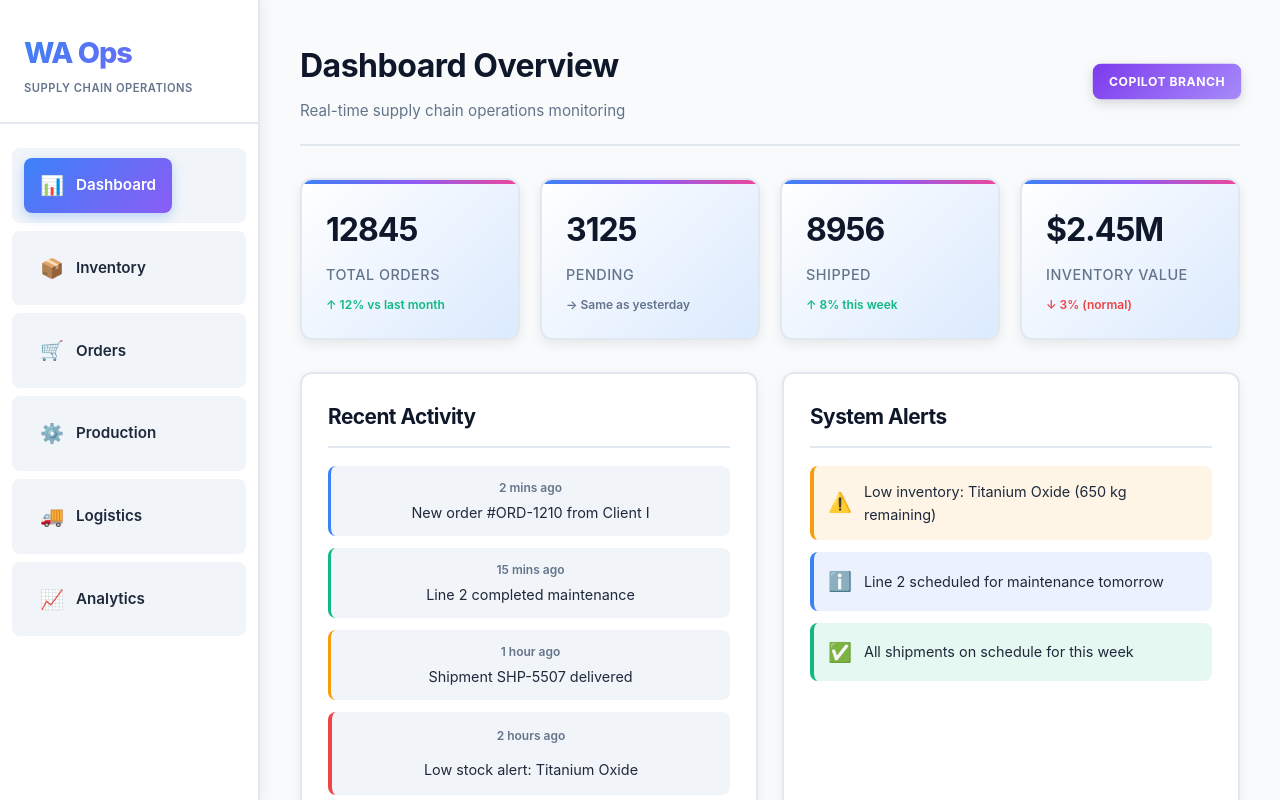
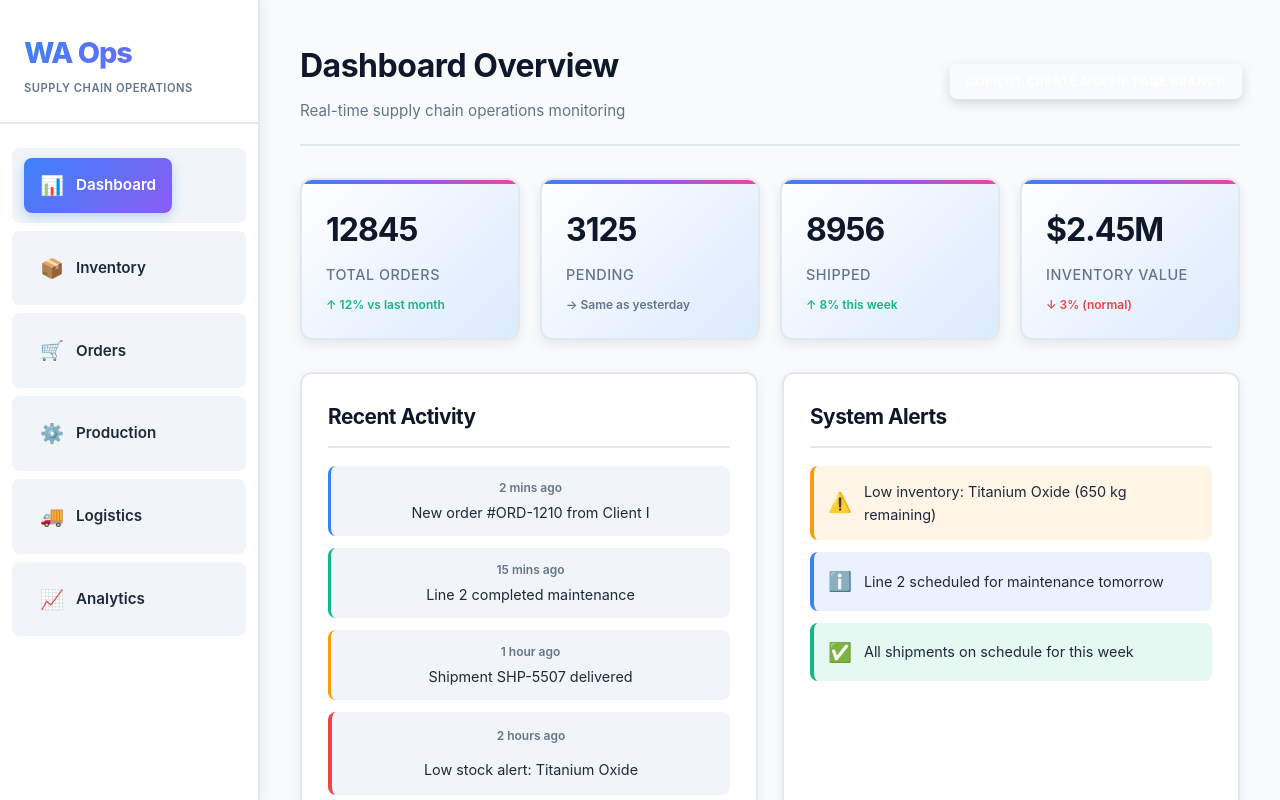
Before and after one commit to Abdul1028/sample-react-app, a React (Create React App) app: page / in a window 1280 px wide. Shown: the top 800 px of the page. Built offline with nearby package versions, Linux system fonts and the light colour scheme.

Commit message:
Update Dashboard.js

```diff
--- a/src/pages/Dashboard.js
+++ b/src/pages/Dashboard.js
@@ -2,7 +2,7 @@ import React from 'react';
 import './Dashboard.css';
 
 function Dashboard() {
-  const env = "copilot branch";
+  const env = "copilot create multip page branch";
 
   const kpis = {
     totalOrders: 12845,
```
